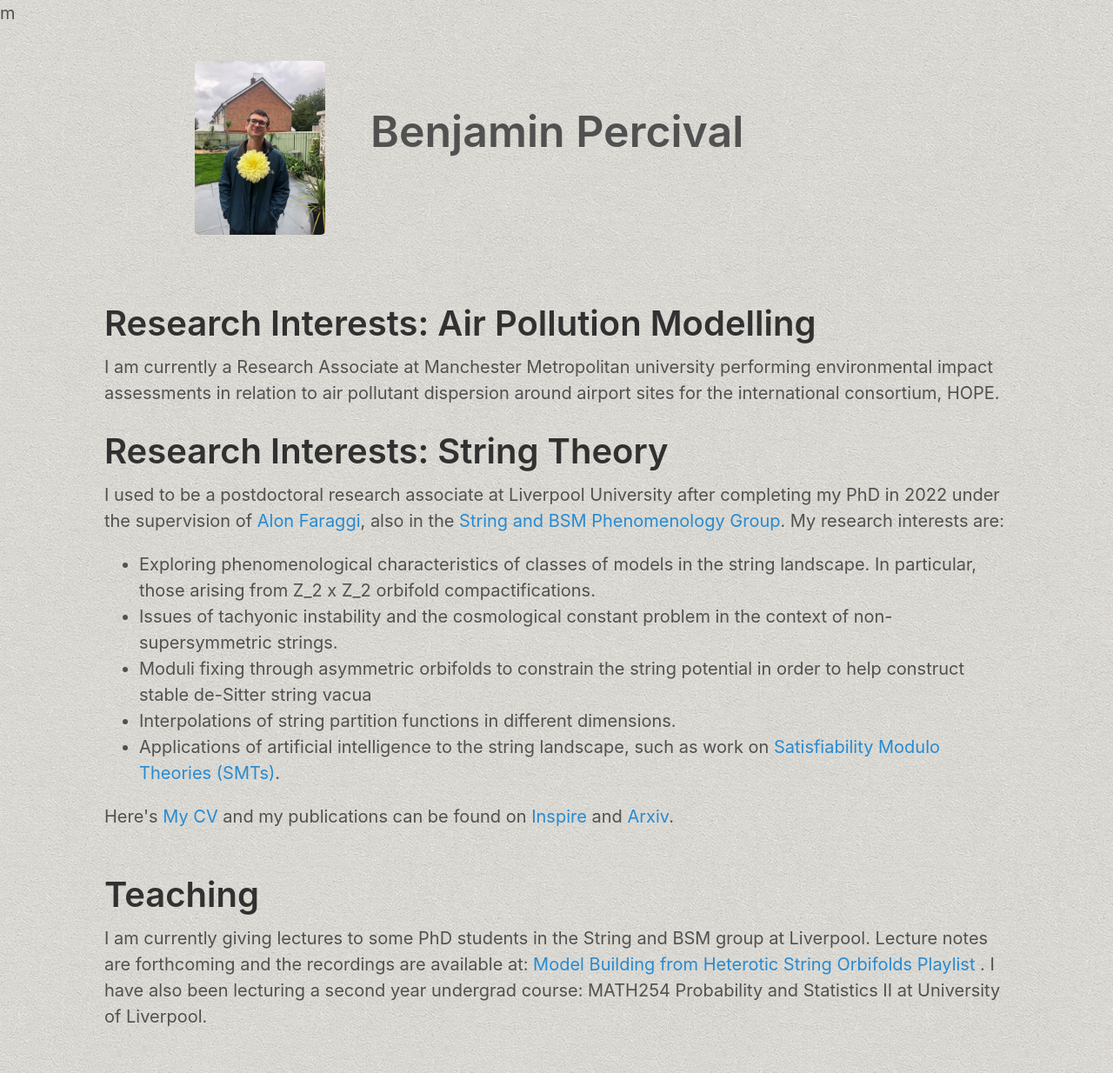
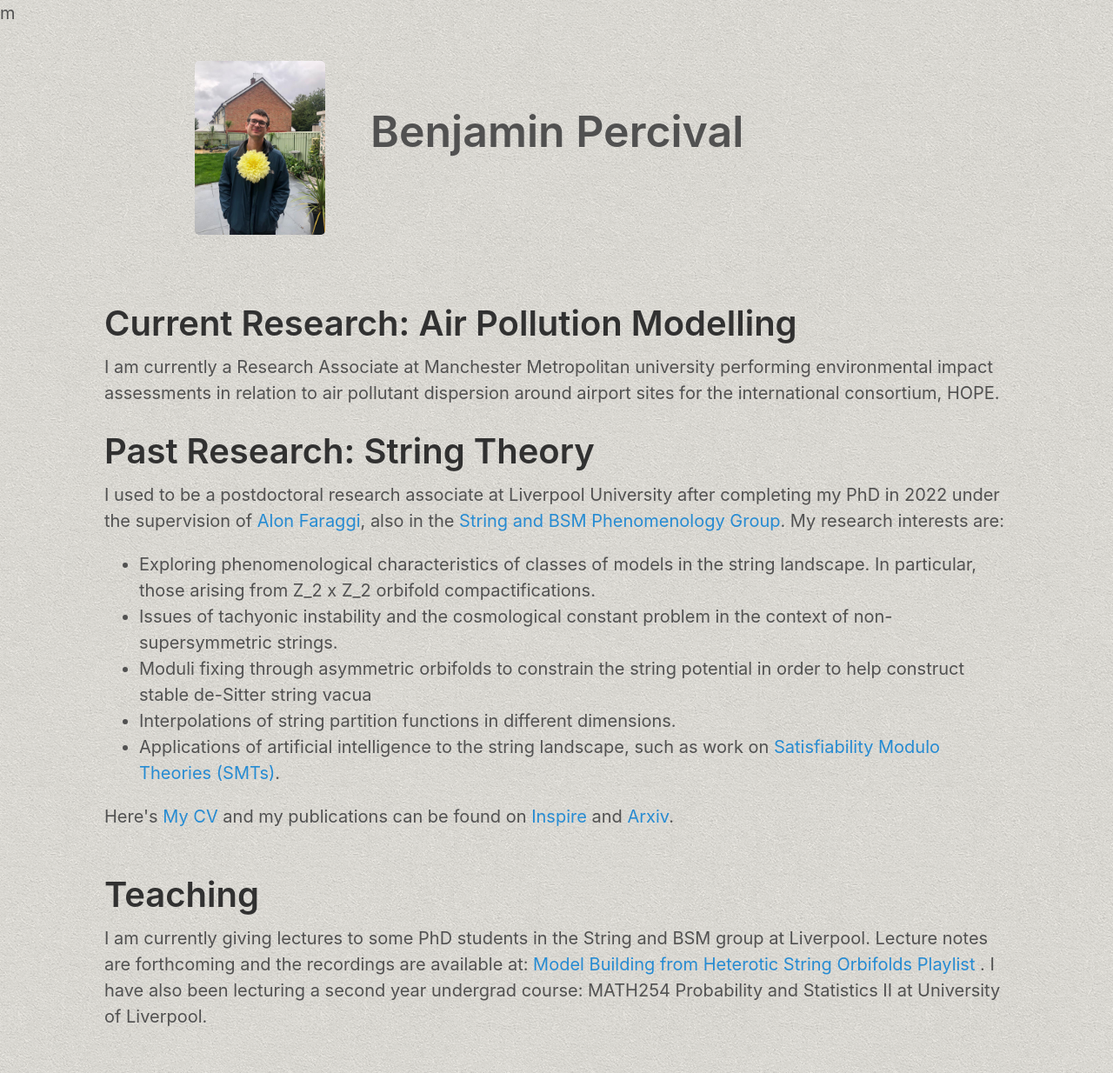
Before and after one commit to BenjaminPercival/cultivatingthegrapevine, a Jekyll site: the page index.html, which Jekyll copies as it is, in a window 1280 px wide. Shown: the whole page at 87% size. Built offline with Jekyll 4.4.1, drawn with Linux system fonts in a browser that asks for light colours.

Commit message:
Update index.html

```diff
--- a/index.html
+++ b/index.html
@@ -29,11 +29,11 @@ m<!DOCTYPE html>
       </header>
 <div>
   <div class="section">
-  <h1 class="">Research Interests: Air Pollution Modelling</h1>
+  <h1 class="">Current Research: Air Pollution Modelling</h1>
   <p>
 	  I am currently a Research Associate at Manchester Metropolitan university performing environmental impact assessments in relation to air pollutant dispersion around airport sites for the international consortium, HOPE.
   </p>
-  <h1 class="">Research Interests: String Theory</h1>
+  <h1 class="">Past Research: String Theory</h1>
   <p> I used to be a postdoctoral research associate at Liverpool University after completing my PhD in 2022 under the supervision of <a href="http://www.maths.liv.ac.uk/TheorPhys/people/staff/faraggi/">Alon Faraggi</a>, also in the <a href="http://www.maths.liv.ac.uk/TheorPhys/RESEARCH/STRING_THEORY/index.htm">String and BSM Phenomenology Group</a>. My research interests are: </p>
   <ul class="aboutme">
     <li> Exploring phenomenological characteristics of classes of models in the string landscape. In particular, those arising from Z_2 x Z_2 orbifold compactifications.</li>
```
